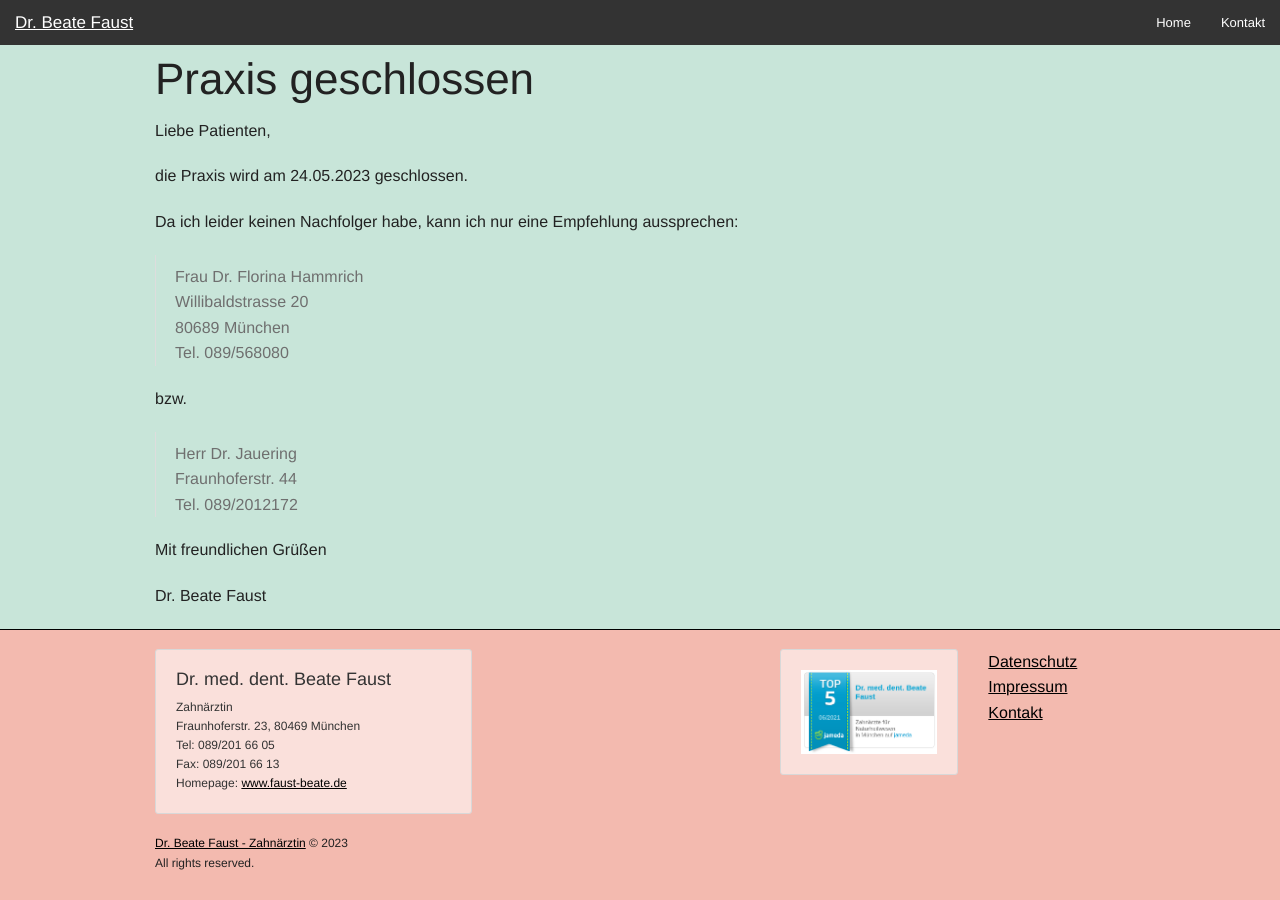
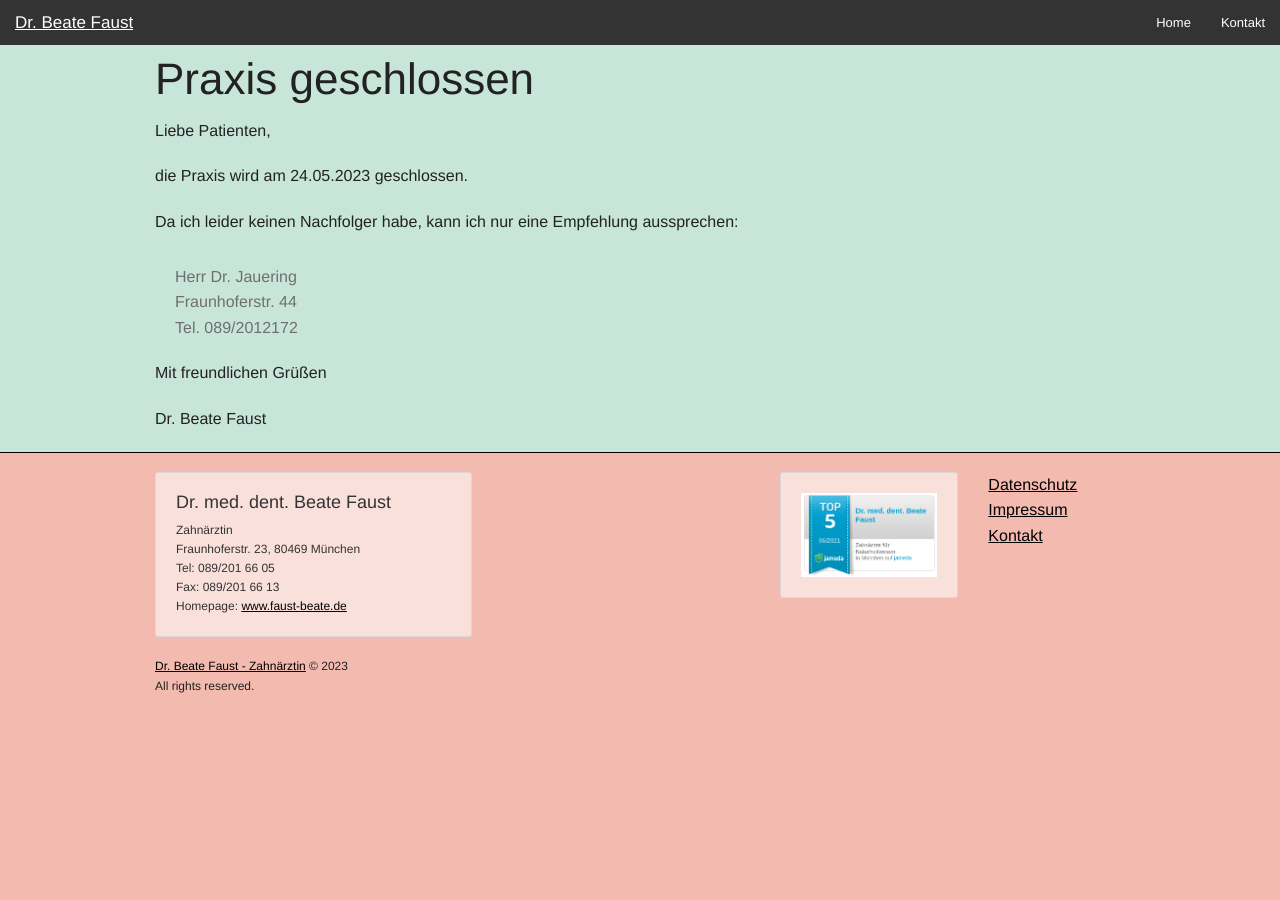
Before and after one commit to faust-beate/faust-beate.github.io, a Jekyll site: the page built from index.md, in a window 1280 px wide. Built offline with Jekyll 4.4.1, drawn with Linux system fonts in a browser that asks for light colours; our own code applies the rules of GitHub Pages for plain Markdown files.

Commit message:
Remove recommendation Hammrich

```diff
--- a/index.md
+++ b/index.md
@@ -5,15 +5,6 @@ Liebe Patienten,
 die Praxis wird am 24.05.2023 geschlossen.
 
 Da ich leider keinen Nachfolger habe, kann ich nur eine Empfehlung aussprechen:
-
-<blockquote>
-Frau Dr. Florina Hammrich<br>
-Willibaldstrasse 20<br>
-80689 München<br>
-Tel. 089/568080
-</blockquote>
-
-bzw.
 
 <blockquote>
 Herr Dr. Jauering<br>
```
